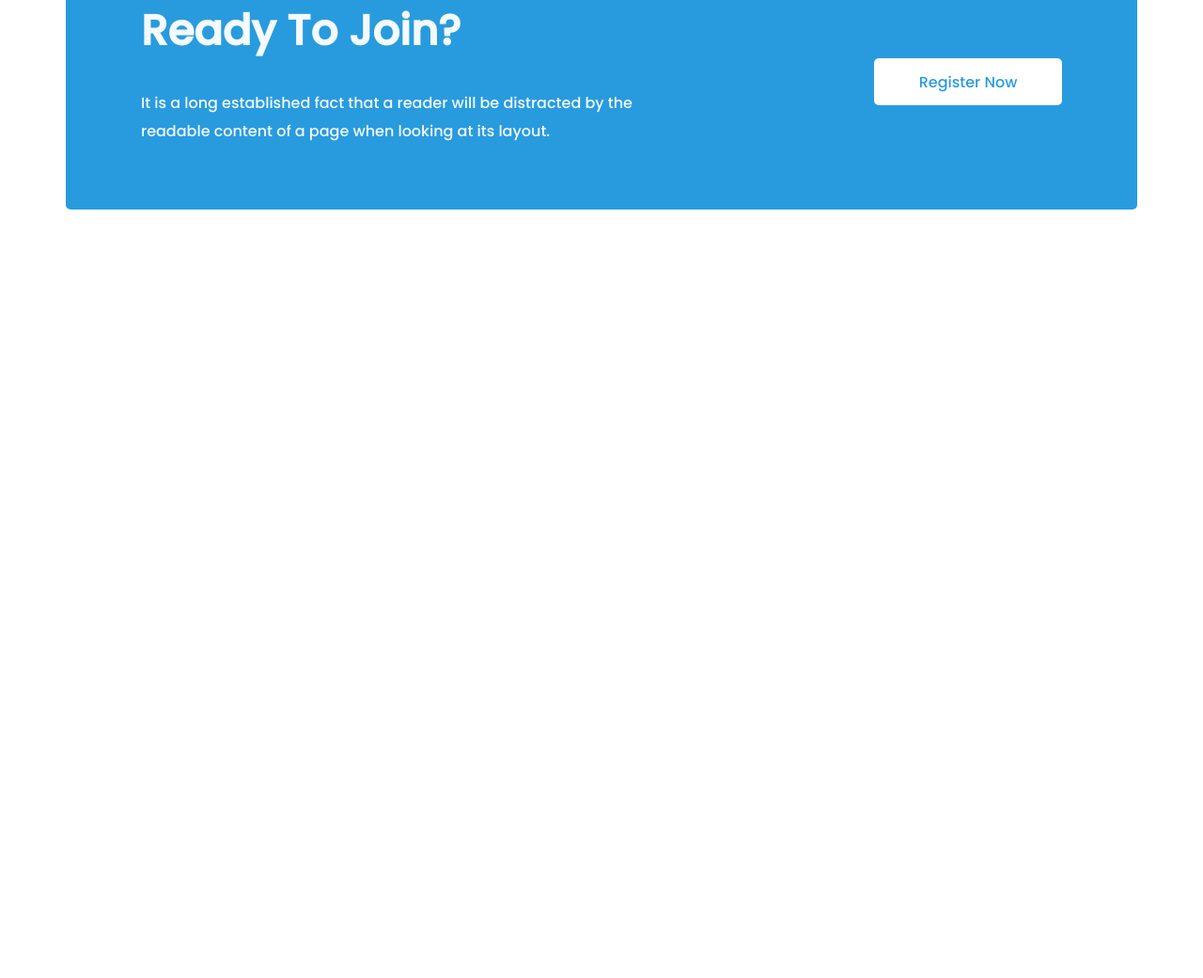
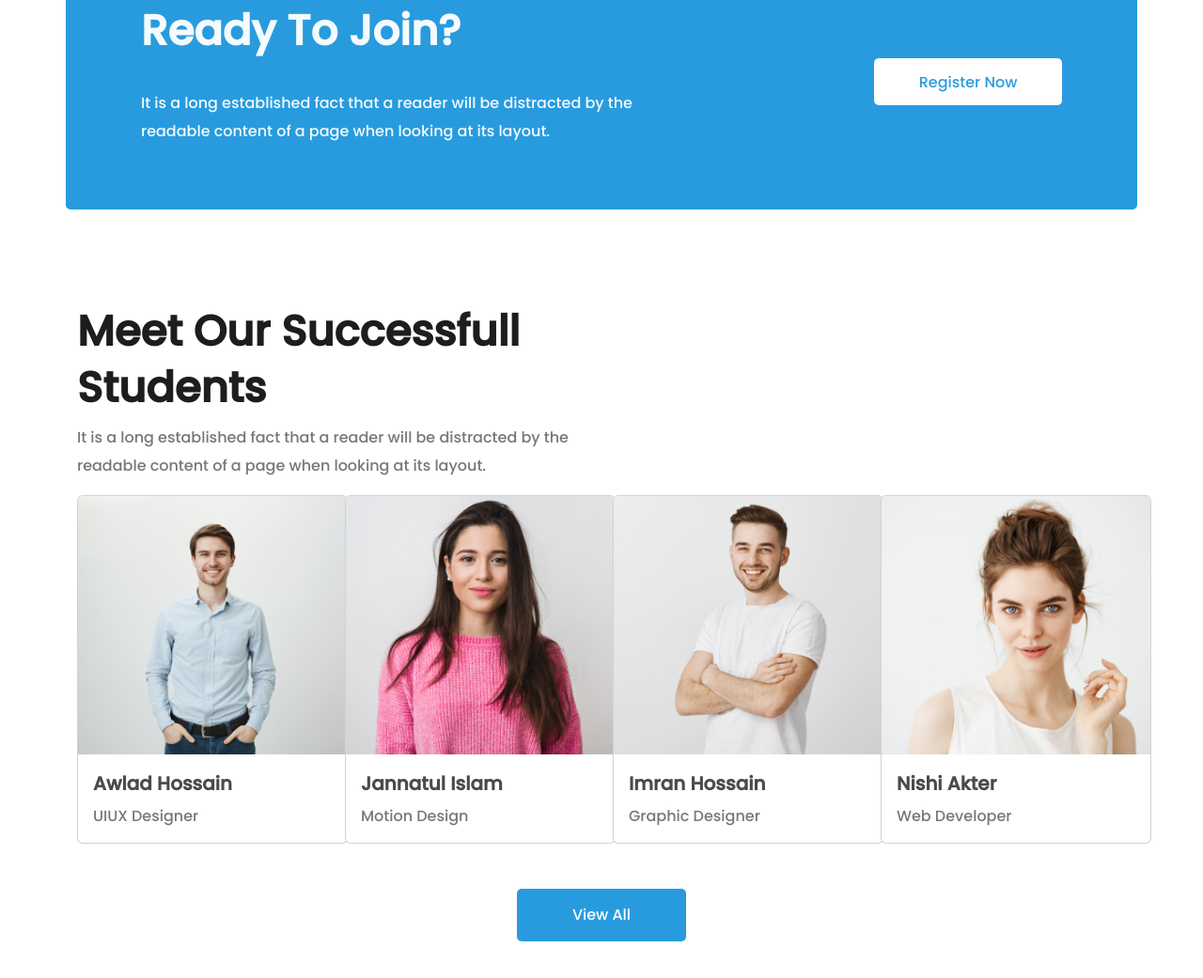
Before and after one commit to nafiul-alam-29/EdTech, a plain HTML site: page index.html in a window 1280 px wide. Shown: the part 3113-4154 px from the top of the page at 94% size. Before the commit the page ends 3436 px from the top, so only its background shows below. Drawn offline with nearby package versions, Linux system fonts and the light colour scheme.

Commit message:
successfull student section is ready

```diff
--- a/index.html
+++ b/index.html
@@ -383,6 +383,67 @@
     </div>
 
    </section>
+   <!-- successfull student section start here -->
+   <section class="container">
+    <h1 class="explore-title"> <span>Meet Our Successfull</span> <br>
+    <span>Students</span></h1>
+    <p class="explore-text">
+      <span>
+        It is a long established fact that a reader will be distracted by the
+      </span>
+      <br>
+      <span>
+        readable content of a page when looking at its layout.
+      </span>
+    </p>
+    <div>
+      <div class="row">
+        <div class="col-3">
+          <div class="card student-card" style="width: 18rem;">
+            <img src="resource/images/student/student-1.png" class="card-img-top" alt="...">
+            <div class="card-body">
+              <h5 class="student-title"> Awlad Hossain</h5>
+              <p class="card-text student-text">UIUX Designer</p>
+            </div>
+          </div>
+        </div>
+        <div class="col-3">
+          <div class="card" style="width: 18rem;">
+            <img src="resource/images/student/student-2.png" class="card-img-top" alt="...">
+            <div class="card-body">
+              <h5 class="student-title"> Jannatul Islam</h5>
+              <p class="card-text student-text">Motion Design</p>
+            </div>
+          </div>
+        </div>
+        <div class="col-3">
+          <div class="card" style="width: 18rem;">
+            <img src="resource/images/student/student-3.png" class="card-img-top" alt="...">
+            <div class="card-body">
+              <h5 class="student-title"> Imran Hossain</h5>
+              <p class="card-text student-text">Graphic Designer</p>
+            </div>
+          </div>
+        </div>
+        <div class="col-3">
+          <div class="card" style="width: 18rem;">
+            <img src="resource/images/student/student-4.png" class="card-img-top" alt="...">
+            <div class="card-body">
+              <h5 class="student-title">Nishi Akter</h5>
+              <p class="card-text student-text">Web Developer</p>
+            </div>
+          </div>
+        </div>
+      </div>
+
+      <div class=" course-btn text-center mt-5">
+        <button type="button" class="btn btn-info main-btn">
+          View All
+        </button>
+      </div>
+
+   </section>
+   <!-- successfull student section end here -->
 
     <!-- for js functionalility  -->
     <script src="https://cdn.jsdelivr.net/npm/bootstrap@5.2.1/dist/js/bootstrap.bundle.min.js"></script>
--- a/style.css
+++ b/style.css
@@ -162,3 +162,19 @@ body {
   width: 200px;
   height: 50px;
 }
+
+/* student section style  */
+
+.student-title {
+  font-size: 20px;
+  line-height: 30px;
+  color: #4a4a4a;
+  font-weight: 600;
+}
+
+.student-text {
+  font-size: 16px;
+  line-height: 24px;
+  font-weight: 400px;
+  color: #777777;
+}
```
